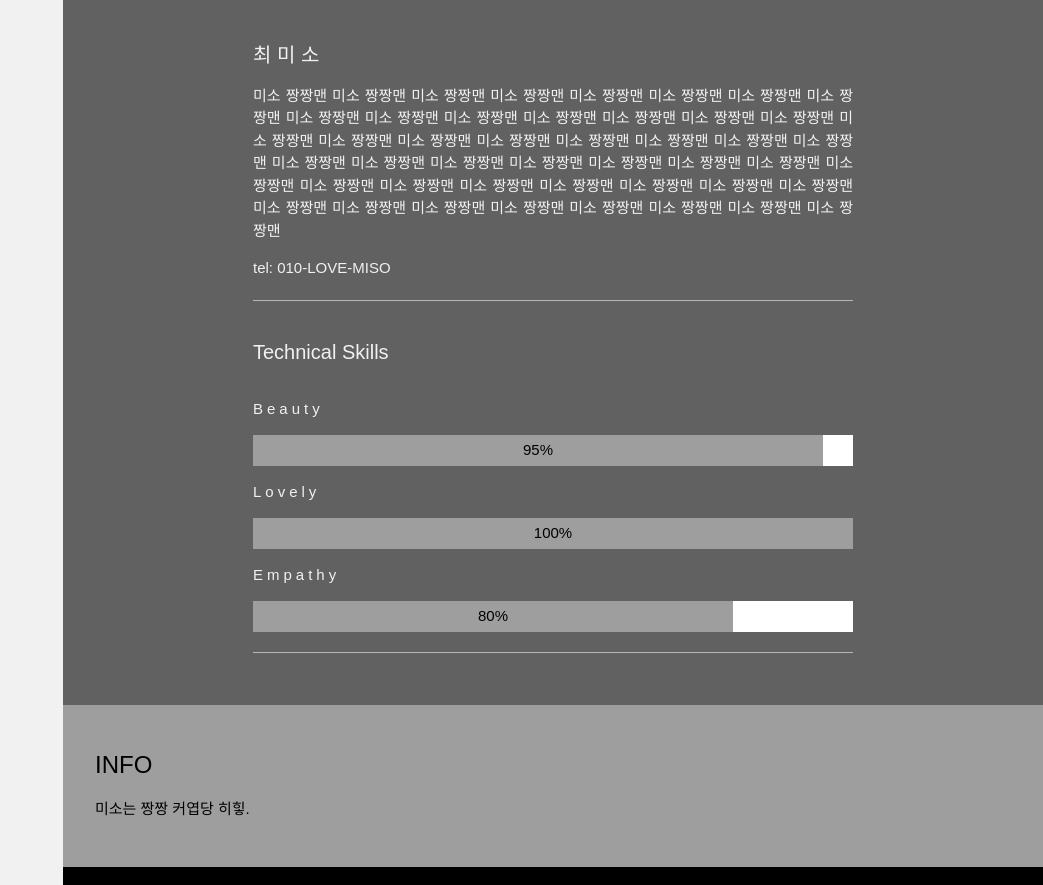
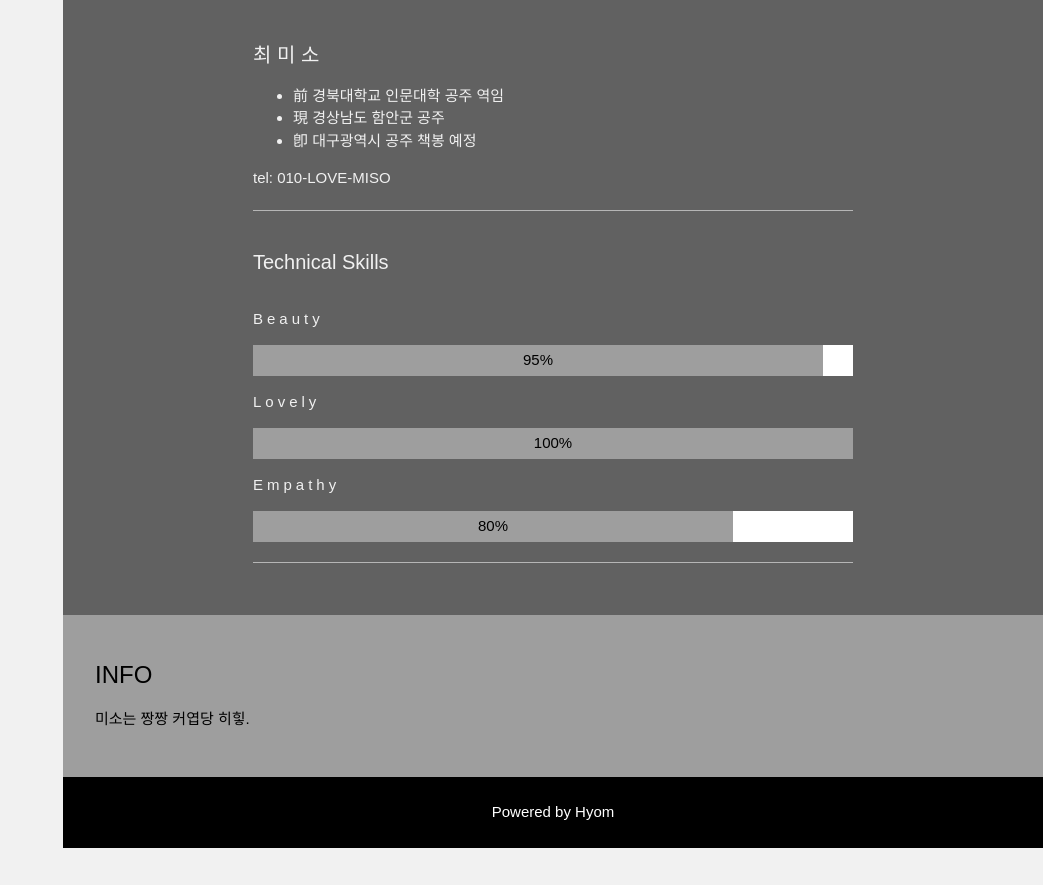
Before and after one commit to shostga/miso, a plain HTML site: page index.html in a window 1280 px wide. Shown: the part 4076-4961 px from the top of the page, without its empty margins (237-1280 px from the left). After the commit the page ends 4924 px from the top, so only its background shows below. Drawn offline with Linux system fonts and the light colour scheme; a web font is replaced by a local one.

Commit message:
Update index.html

```diff
--- a/index.html
+++ b/index.html
@@ -95,9 +95,11 @@
         <img src="./aboutMe/about.jpg" alt="Me" class="w3-image w3-padding-32" width="600" height="650">
         <div class="w3-content w3-justify" style="max-width:600px">
           <h4>최 미 소</h4>
-          <p>
-              미소 짱짱맨 미소 짱짱맨 미소 짱짱맨 미소 짱짱맨 미소 짱짱맨 미소 짱짱맨 미소 짱짱맨 미소 짱짱맨 미소 짱짱맨 미소 짱짱맨 미소 짱짱맨 미소 짱짱맨 미소 짱짱맨 미소 짱짱맨 미소 짱짱맨 미소 짱짱맨 미소 짱짱맨 미소 짱짱맨 미소 짱짱맨 미소 짱짱맨 미소 짱짱맨 미소 짱짱맨 미소 짱짱맨 미소 짱짱맨 미소 짱짱맨 미소 짱짱맨 미소 짱짱맨 미소 짱짱맨 미소 짱짱맨 미소 짱짱맨 미소 짱짱맨 미소 짱짱맨 미소 짱짱맨 미소 짱짱맨 미소 짱짱맨 미소 짱짱맨 미소 짱짱맨 미소 짱짱맨 미소 짱짱맨 미소 짱짱맨 미소 짱짱맨 미소 짱짱맨 미소 짱짱맨 미소 짱짱맨 미소 짱짱맨 미소 짱짱맨
-          </p>
+          <ul>
+            <li>前 경북대학교 인문대학 공주 역임</li>
+            <li>現 경상남도 함안군 공주</li>
+            <li>卽 대구광역시 공주 책봉 예정</li>
+          </ul>
           <!-- <p>mail: example@example.com</p> -->
           <p>tel: 010-LOVE-MISO</p>
           <hr class="w3-opacity">
```
